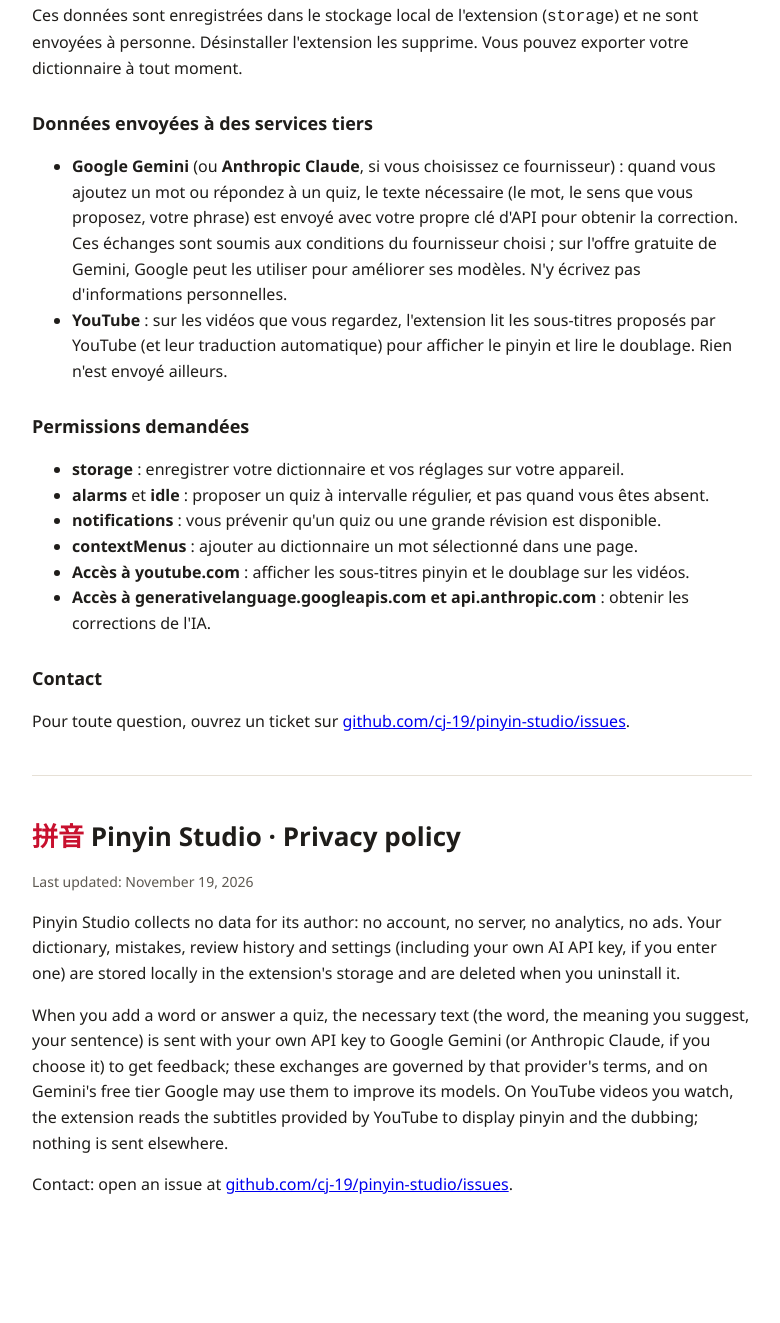
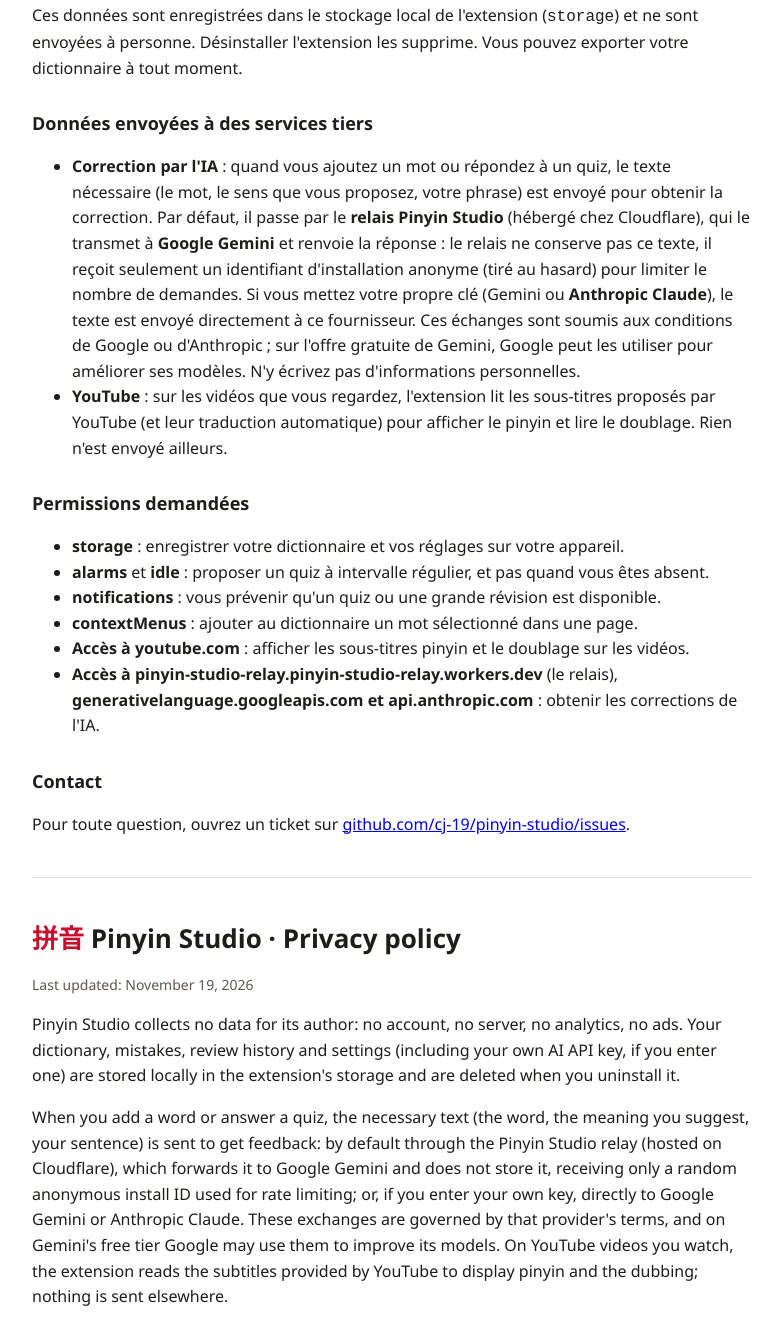
Before and after one commit to cj-19/pinyin-studio, a plain HTML site: page privacy.html in a window 1280 px wide. Shown: the part 397-1720 px from the top of the page, without its empty margins (248-1028 px from the left). Before the commit the page ends 1675 px from the top, so only its background shows below. Drawn offline with Linux system fonts and the light colour scheme.

Commit message:
Politique de confidentialite : relais IA Pinyin Studio
Co-Authored-By: Claude Opus 5.5 <noreply@anthropic.com>

```diff
--- a/privacy.html
+++ b/privacy.html
@@ -36,11 +36,14 @@
 
   <h2>Données envoyées à des services tiers</h2>
   <ul>
-    <li><strong>Google Gemini</strong> (ou <strong>Anthropic Claude</strong>, si vous choisissez ce fournisseur) : quand vous
-      ajoutez un mot ou répondez à un quiz, le texte nécessaire (le mot, le sens que vous proposez, votre phrase) est envoyé
-      avec votre propre clé d'API pour obtenir la correction. Ces échanges sont soumis aux conditions du fournisseur choisi ;
-      sur l'offre gratuite de Gemini, Google peut les utiliser pour améliorer ses modèles. N'y écrivez pas d'informations
-      personnelles.</li>
+    <li><strong>Correction par l'IA</strong> : quand vous ajoutez un mot ou répondez à un quiz, le texte nécessaire (le mot,
+      le sens que vous proposez, votre phrase) est envoyé pour obtenir la correction. Par défaut, il passe par le
+      <strong>relais Pinyin Studio</strong> (hébergé chez Cloudflare), qui le transmet à <strong>Google Gemini</strong> et
+      renvoie la réponse : le relais ne conserve pas ce texte, il reçoit seulement un identifiant d'installation anonyme
+      (tiré au hasard) pour limiter le nombre de demandes. Si vous mettez votre propre clé (Gemini ou
+      <strong>Anthropic Claude</strong>), le texte est envoyé directement à ce fournisseur. Ces échanges sont soumis aux
+      conditions de Google ou d'Anthropic ; sur l'offre gratuite de Gemini, Google peut les utiliser pour améliorer ses
+      modèles. N'y écrivez pas d'informations personnelles.</li>
     <li><strong>YouTube</strong> : sur les vidéos que vous regardez, l'extension lit les sous-titres proposés par YouTube
       (et leur traduction automatique) pour afficher le pinyin et lire le doublage. Rien n'est envoyé ailleurs.</li>
   </ul>
@@ -52,7 +55,8 @@
     <li><strong>notifications</strong> : vous prévenir qu'un quiz ou une grande révision est disponible.</li>
     <li><strong>contextMenus</strong> : ajouter au dictionnaire un mot sélectionné dans une page.</li>
     <li><strong>Accès à youtube.com</strong> : afficher les sous-titres pinyin et le doublage sur les vidéos.</li>
-    <li><strong>Accès à generativelanguage.googleapis.com et api.anthropic.com</strong> : obtenir les corrections de l'IA.</li>
+    <li><strong>Accès à pinyin-studio-relay.pinyin-studio-relay.workers.dev</strong> (le relais),
+      <strong>generativelanguage.googleapis.com et api.anthropic.com</strong> : obtenir les corrections de l'IA.</li>
   </ul>
 
   <h2>Contact</h2>
@@ -66,9 +70,11 @@
   <p>Pinyin Studio collects no data for its author: no account, no server, no analytics, no ads. Your dictionary, mistakes,
     review history and settings (including your own AI API key, if you enter one) are stored locally in the extension's
     storage and are deleted when you uninstall it.</p>
-  <p>When you add a word or answer a quiz, the necessary text (the word, the meaning you suggest, your sentence) is sent with
-    your own API key to Google Gemini (or Anthropic Claude, if you choose it) to get feedback; these exchanges are governed by
-    that provider's terms, and on Gemini's free tier Google may use them to improve its models. On YouTube videos you watch,
+  <p>When you add a word or answer a quiz, the necessary text (the word, the meaning you suggest, your sentence) is sent to
+    get feedback: by default through the Pinyin Studio relay (hosted on Cloudflare), which forwards it to Google Gemini and
+    does not store it, receiving only a random anonymous install ID used for rate limiting; or, if you enter your own key,
+    directly to Google Gemini or Anthropic Claude. These exchanges are governed by that provider's terms, and on Gemini's free
+    tier Google may use them to improve its models. On YouTube videos you watch,
     the extension reads the subtitles provided by YouTube to display pinyin and the dubbing; nothing is sent elsewhere.</p>
   <p>Contact: open an issue at
     <a href="https://github.com/cj-19/pinyin-studio/issues">github.com/cj-19/pinyin-studio/issues</a>.</p>
```
